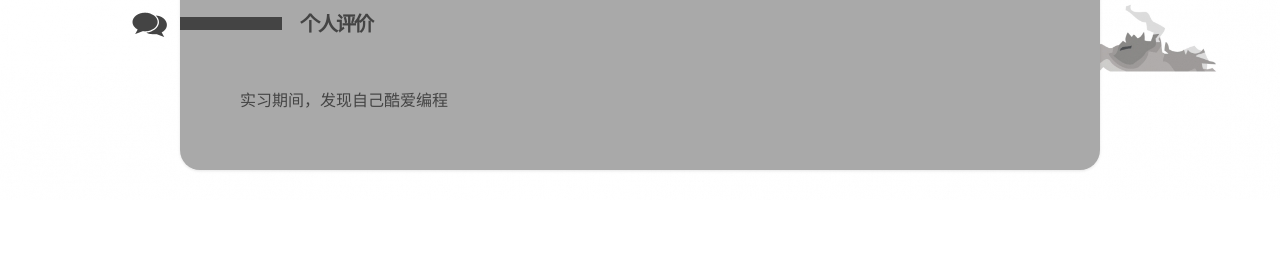
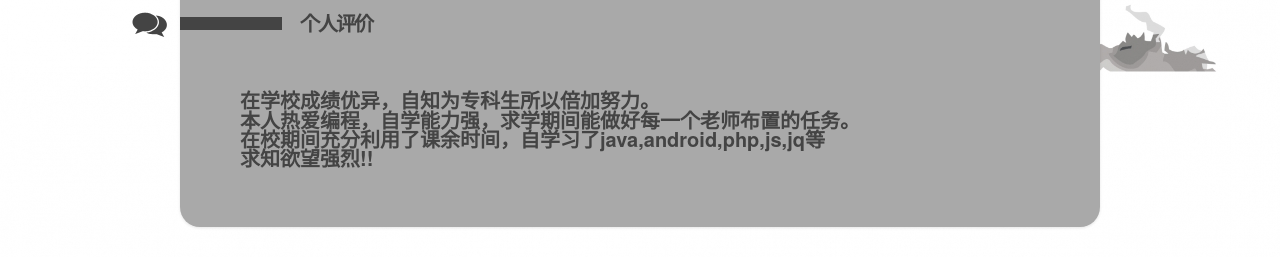
Before and after one commit to NiceJuly/NiceJuly.github.io, a plain HTML site: page index.html in a window 1280 px wide. Shown: the part 2204-2461 px from the top of the page. Before the commit the page ends 2404 px from the top, so only its background shows below. Drawn offline with Linux system fonts and the light colour scheme.

Commit message:
Revert "sydhy"
This reverts commit 0c57d5f6e21ca111da26725cfe1d1f3c8ccdaf55.

```diff
--- a/index.html
+++ b/index.html
@@ -110,11 +110,10 @@
   <div class="clear"></div>
   <h2 id="chat" class="sectionHead">个人评价</h2>
   <ul id="recommends" >
-   <!--  <p style=" font-size: 20px;font-weight:bold;">在学校成绩优异，自知为专科生所以倍加努力。</p>
+    <p style=" font-size: 20px;font-weight:bold;">在学校成绩优异，自知为专科生所以倍加努力。</p>
     <p style=" font-size: 20px; font-weight:bold;">本人热爱编程，自学能力强，求学期间能做好每一个老师布置的任务。</p>
     <p style=" font-size: 20px; font-weight:bold;">在校期间充分利用了课余时间，自学习了java,android,php,js,jq等</p>
-    <p style=" font-size: 20px; font-weight:bold;">求知欲望强烈!!</p> -->
-    <span>实习期间，发现自己酷爱编程</span>
+    <p style=" font-size: 20px; font-weight:bold;">求知欲望强烈!!</p>
   </ul>
 </div>
 </body>
```
